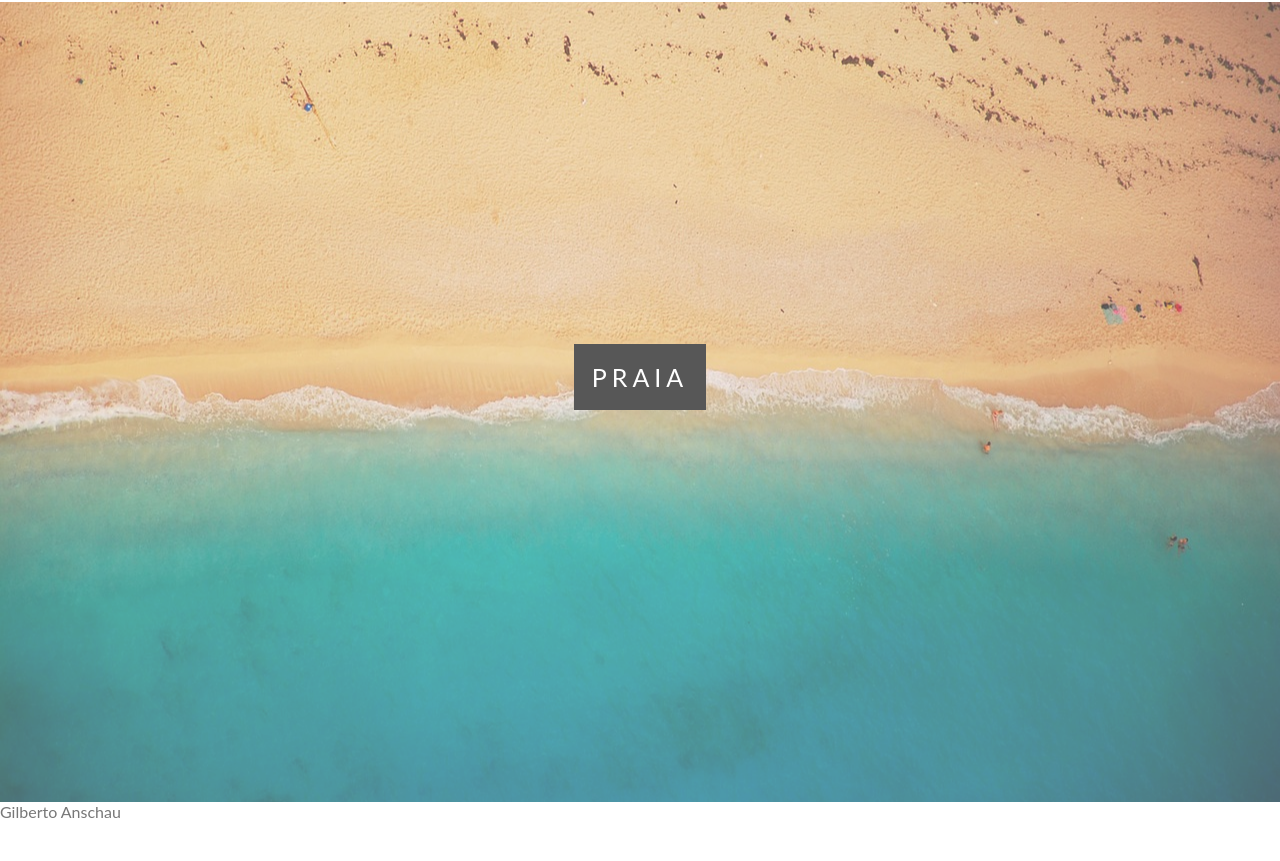
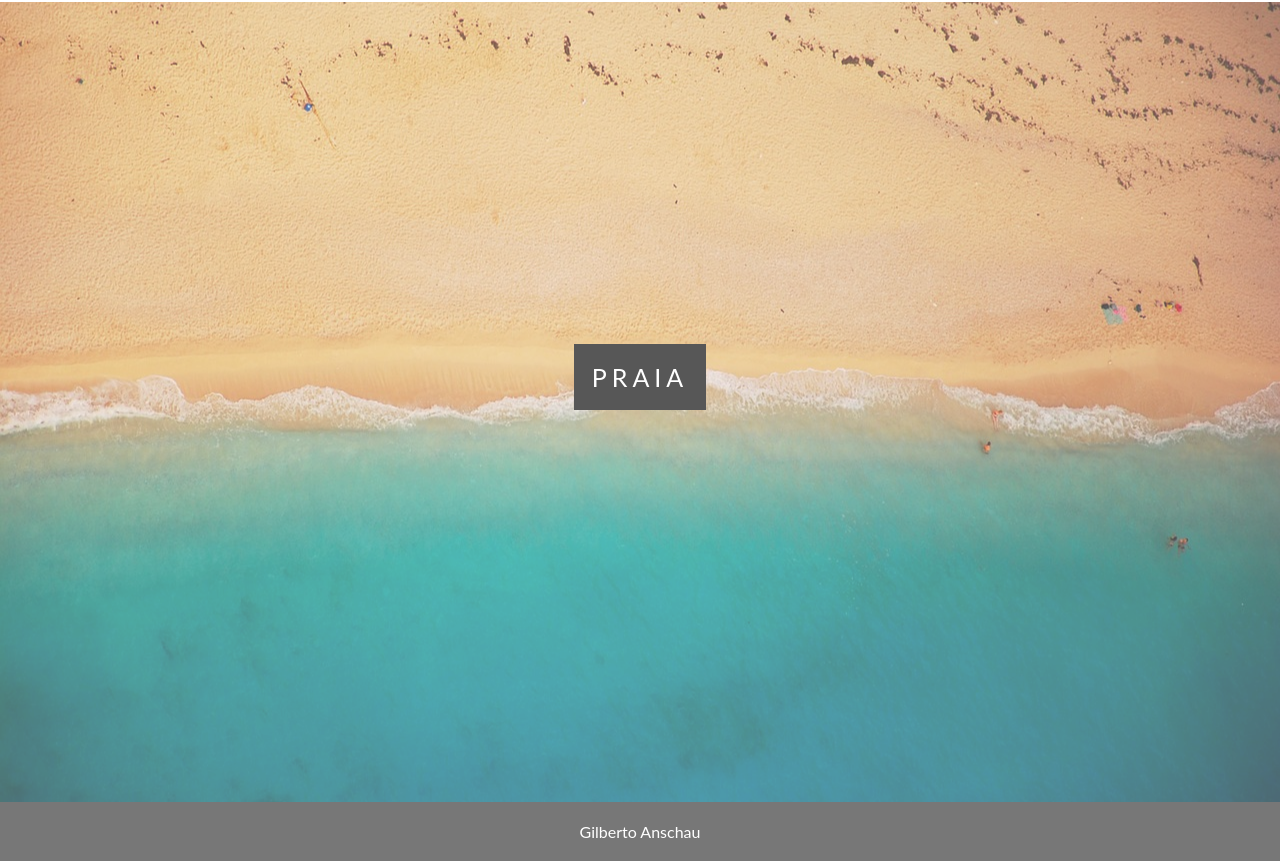
Before and after one commit to Gilbertoans/efeito-parallax-menu-horizontal, a plain HTML site: page index.html in a window 1280 px wide. Shown: the part 5565-6426 px from the top of the page. Before the commit the page ends 6386 px from the top, so only its background shows below. Drawn offline with Linux system fonts and the light colour scheme.

Commit message:
Update style.css

```diff
--- a/style.css
+++ b/style.css
@@ -126,3 +126,10 @@ nav ul li a {
     letter-spacing: 5px;
     text-transform: uppercase;
 }
+
+footer{
+    text-align: center;
+    padding: 20px;
+    background: #777;
+    color: #fff;
+}
```
